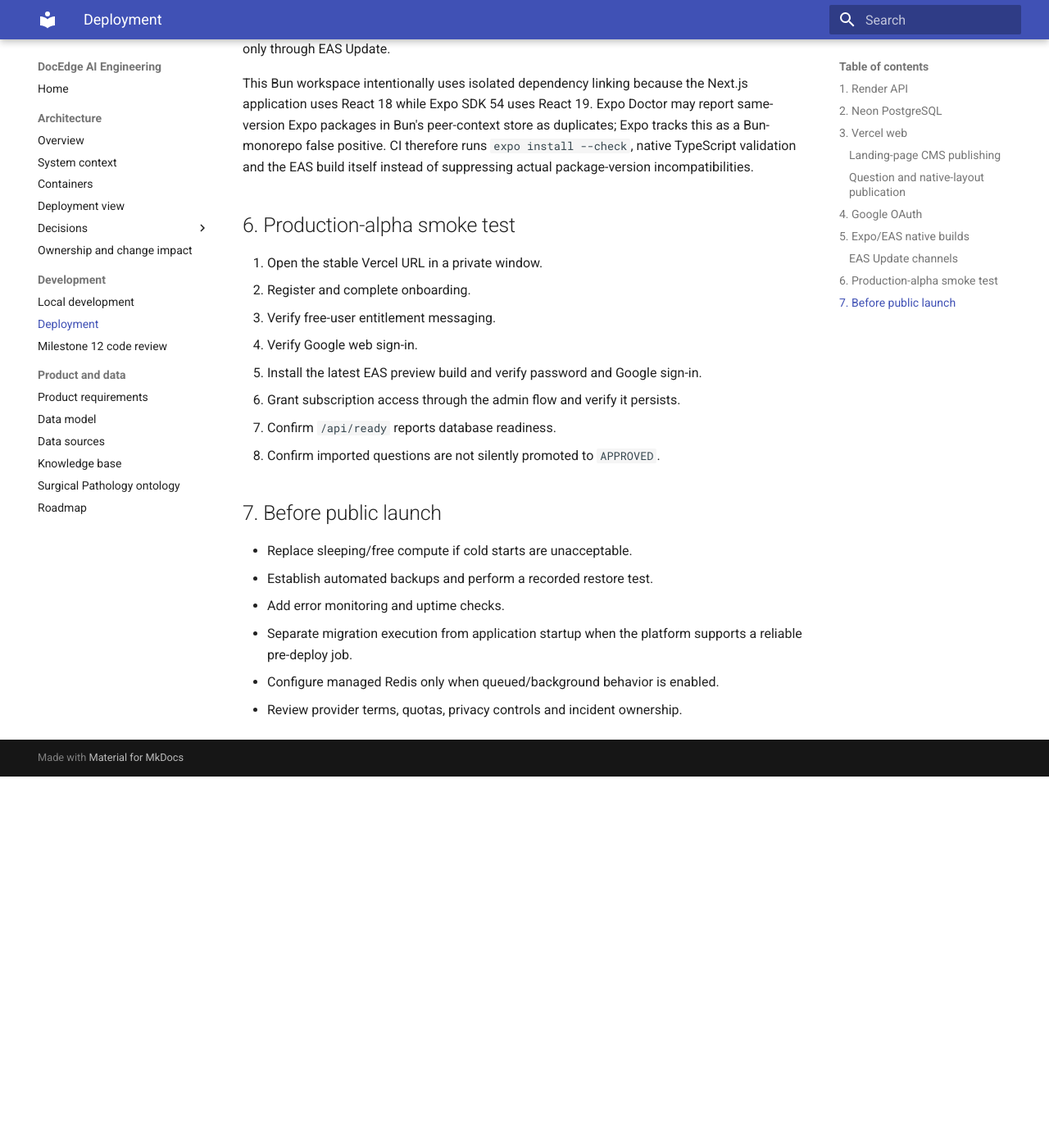
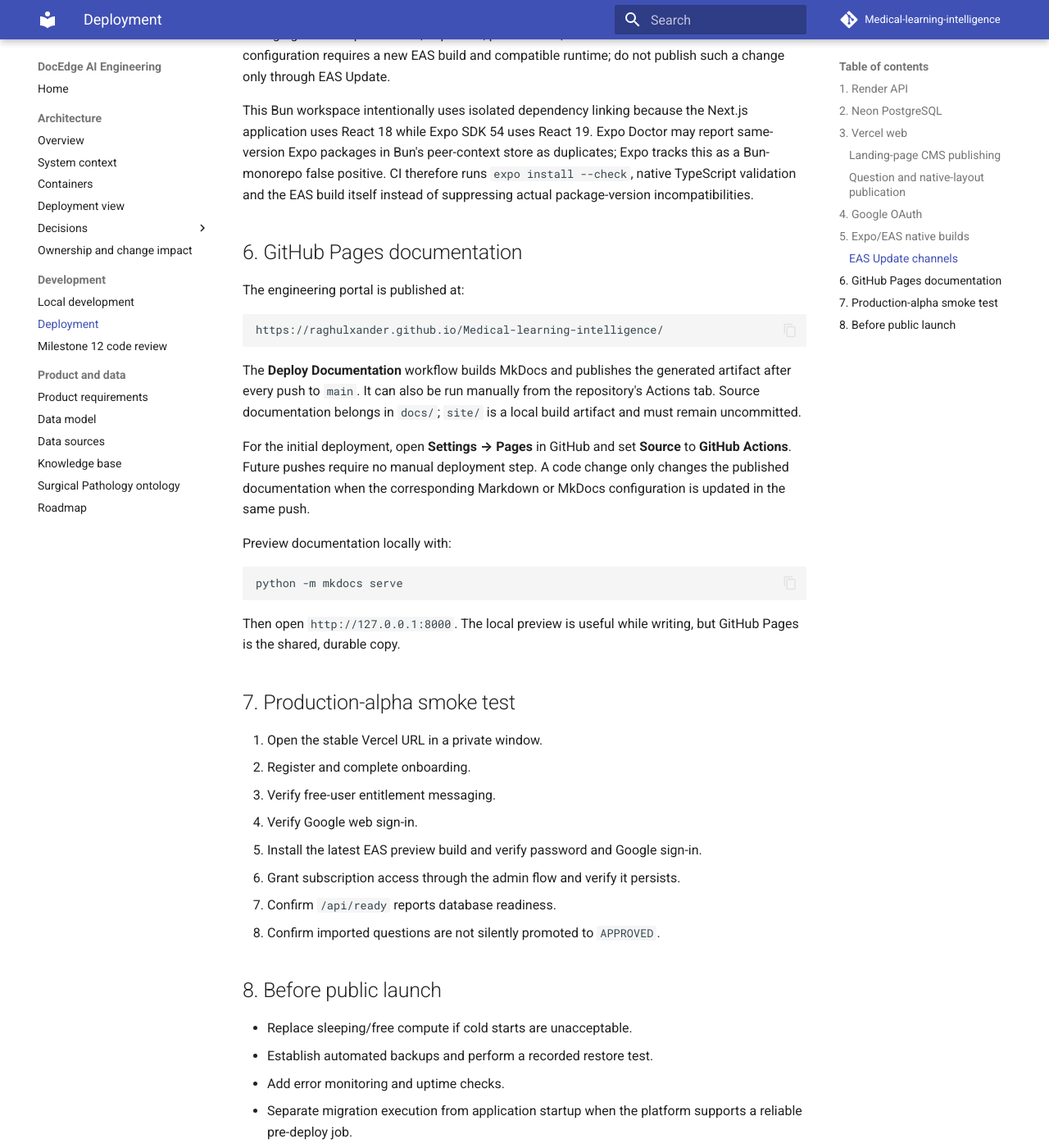
Before and after one commit to RaghulXander/Medical-learning-intelligence, an MkDocs documentation site: the page built from docs/DEPLOYMENT.md, in a window 1280 px wide and 1400 px high, scrolled down 3754 px. Shown: the whole window at 82% size. Built offline with MkDocs 1.6.1 and Material for MkDocs 9.7.7, drawn with Linux system fonts in a browser that asks for light colours; comment, search, counter and statistics services are not loaded; before the commit the page ends 4701 px from its top, so only the background shows below that; some of the changed text lies outside the part shown.

Commit message:
ci(docs): deploy MkDocs to GitHub Pages

````diff
--- a/docs/DEPLOYMENT.md
+++ b/docs/DEPLOYMENT.md
@@ -6,6 +6,7 @@
 - FastAPI container on Render
 - PostgreSQL on Neon
 - Native preview/production artifacts through Expo EAS
+- MkDocs engineering documentation on GitHub Pages
 
 ## 1. Render API
 
@@ -178,7 +179,34 @@
 `expo install --check`, native TypeScript validation and the EAS build itself
 instead of suppressing actual package-version incompatibilities.
 
-## 6. Production-alpha smoke test
+## 6. GitHub Pages documentation
+
+The engineering portal is published at:
+
+```text
+https://raghulxander.github.io/Medical-learning-intelligence/
+```
+
+The **Deploy Documentation** workflow builds MkDocs and publishes the generated
+artifact after every push to `main`. It can also be run manually from the
+repository's Actions tab. Source documentation belongs in `docs/`; `site/` is a
+local build artifact and must remain uncommitted.
+
+For the initial deployment, open **Settings → Pages** in GitHub and set **Source**
+to **GitHub Actions**. Future pushes require no manual deployment step. A code
+change only changes the published documentation when the corresponding Markdown
+or MkDocs configuration is updated in the same push.
+
+Preview documentation locally with:
+
+```bash
+python -m mkdocs serve
+```
+
+Then open `http://127.0.0.1:8000`. The local preview is useful while writing,
+but GitHub Pages is the shared, durable copy.
+
+## 7. Production-alpha smoke test
 
 1. Open the stable Vercel URL in a private window.
 2. Register and complete onboarding.
@@ -189,7 +217,7 @@
 7. Confirm `/api/ready` reports database readiness.
 8. Confirm imported questions are not silently promoted to `APPROVED`.
 
-## 7. Before public launch
+## 8. Before public launch
 
 - Replace sleeping/free compute if cold starts are unacceptable.
 - Establish automated backups and perform a recorded restore test.
--- a/mkdocs.yml
+++ b/mkdocs.yml
@@ -1,6 +1,9 @@
 site_name: DocEdge AI Engineering
 site_description: Architecture, development, data, and operations documentation
+site_url: https://raghulxander.github.io/Medical-learning-intelligence/
 repo_name: Medical-learning-intelligence
+repo_url: https://github.com/RaghulXander/Medical-learning-intelligence
+edit_uri: edit/main/docs/
 
 theme:
   name: material
````
Also changed, not shown: 1 other file.
